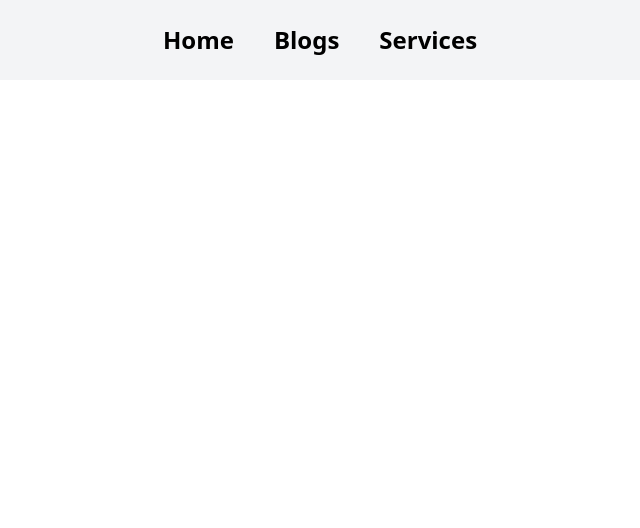
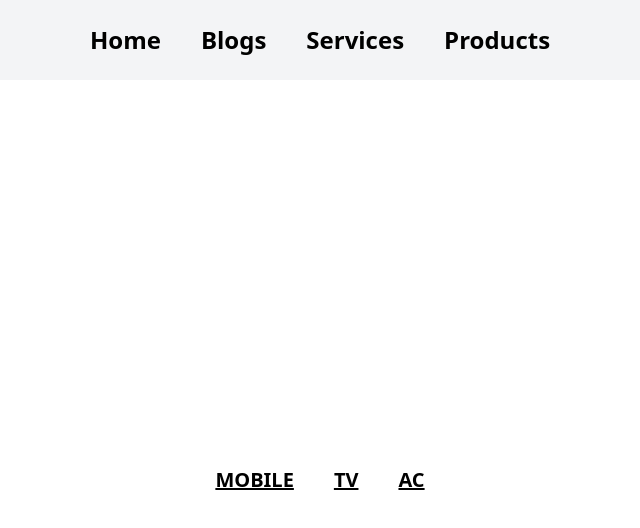
Before and after one commit to riteshpatidar08/React-TR4, a React (Vite) app: page /products in a window 1280 px wide. Before the commit this address had no page. Shown: the top 528 px of the page, without its empty margins (320-960 px from the left). Built offline with nearby package versions, Linux system fonts and the light colour scheme.

Commit message:
udpated till dynamic routing

```diff
--- a/src/App.jsx
+++ b/src/App.jsx
@@ -5,16 +5,21 @@ import ServicePage from './pages/ServicePage';
 import Blogspage from './pages/Blogspage';
 import Navbar from './components/Navbar';
 import Loginpage from './pages/Loginpage';
+import ProductPage from './pages/ProductPage';
+import ProductDetail from './pages/ProductDetail';
 function App() {
   return (
     <div>
       {/* setting up the routing  */}
-      <Navbar/>
+      <Navbar />
       <Routes>
         <Route path="/" element={<Homepage />} />
         <Route path="/services" element={<ServicePage />} />
+        <Route path="/products" element={<ProductPage />} />
+        {/* //dynamic routes */}
+        <Route path="/products/:name" element={<ProductDetail />} />
         <Route path="/blogs" element={<Blogspage />} />
-        <Route path='/login' element={<Loginpage/>}/>
+        <Route path="/login" element={<Loginpage />} />
       </Routes>
     </div>
   );
--- a/src/components/Navbar.jsx
+++ b/src/components/Navbar.jsx
@@ -7,6 +7,7 @@ function Navbar() {
         <Link to="/">Home</Link>
         <Link to="/blogs">Blogs</Link>
         <Link to="/services">Services</Link>
+        <Link to='/products'>Products</Link>
       </nav>
     </div>
   );
--- /dev/null
+++ b/src/pages/ProductDetail.jsx
@@ -0,0 +1,9 @@
+import React from 'react';
+import { useParams } from 'react-router-dom';
+function ProductDetail() {
+  console.log(useParams());
+  const { name } = useParams();
+  return <div>Product Name : {name}</div>;
+}
+
+export default ProductDetail;
--- /dev/null
+++ b/src/pages/ProductPage.jsx
@@ -0,0 +1,15 @@
+import React from 'react'
+import { Link } from 'react-router-dom'
+
+function ProductPage() {
+  return (
+    <div className='h-screen flex justify-center items-center gap-10 font-bold text-xl'>
+     <Link to='/products/mobile' className='underline'>MOBILE</Link>
+     <Link to='/products/tv'  className='underline'>TV</Link>
+     <Link to='/products/ac'  className='underline'>AC</Link>
+
+    </div>
+  )
+}
+
+export default ProductPage
```
